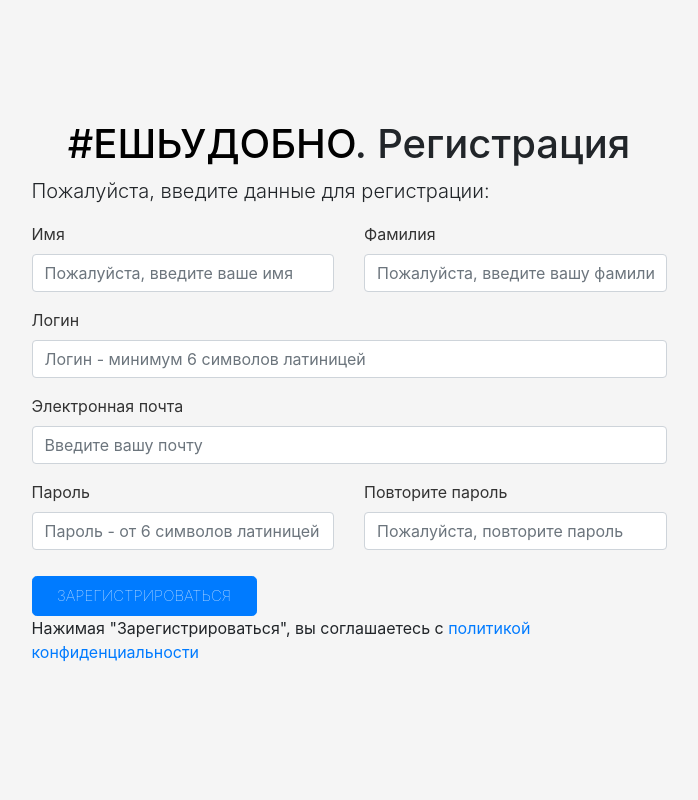
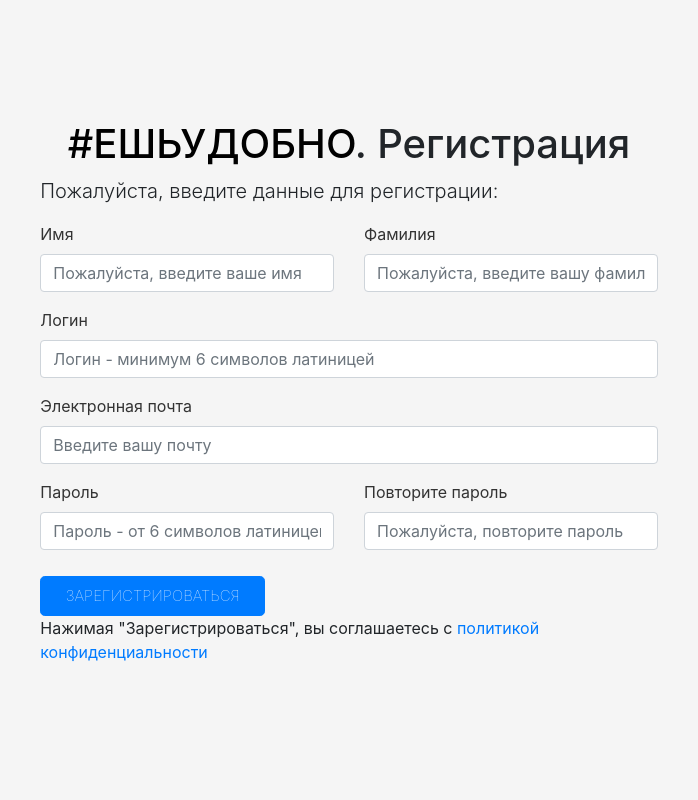
Before and after one commit to KeltorHD/django_project, a Django app: page /register/ in a window 1280 px wide. Shown: the whole page, without its empty margins (291-989 px from the left). Run offline with Django 3.2, Linux system fonts and the light colour scheme; some libraries are stand-ins or nearby versions.

Commit message:
Багфикс

```diff
--- a/app/static/css/stylelogin.css
+++ b/app/static/css/stylelogin.css
@@ -5,8 +5,6 @@ body {
 body {
   display: -ms-flexbox;
   display: flex;
-  -ms-flex-align: center;
-  align-items: center;
   padding-top: 40px;
   padding-bottom: 40px;
   background-color: #f5f5f5;
@@ -29,3 +27,10 @@ label {
 .href, .href:hover{
   color: #000;
 }
+.container{
+  display: flex;
+}
+.justify-content-center{
+  margin: auto;
+  width: 100%;
+}
--- a/app/templates/app/register.html
+++ b/app/templates/app/register.html
@@ -14,7 +14,7 @@
     </head>
     <body>
 
-        <div class="container">
+        <div class="container cls">
             <div class="row justify-content-center">
                 <div class="col-lg-7">
                     <h1 class="text-center"><a class="href" href="{% url 'index' %}">#ЕШЬУДОБНО</a>. Регистрация</h1>
```
Also changed, not shown: db.sqlite3.
